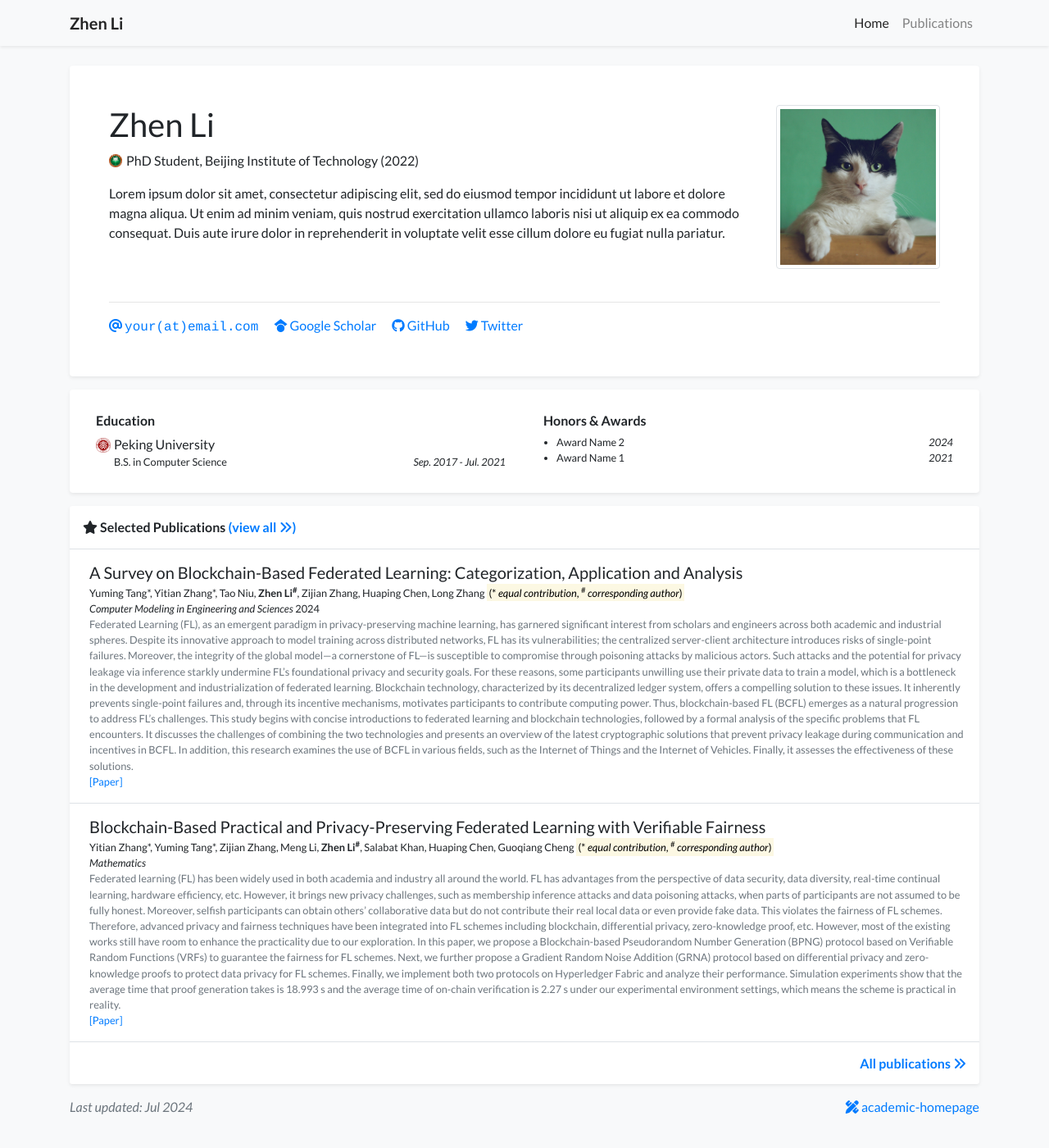
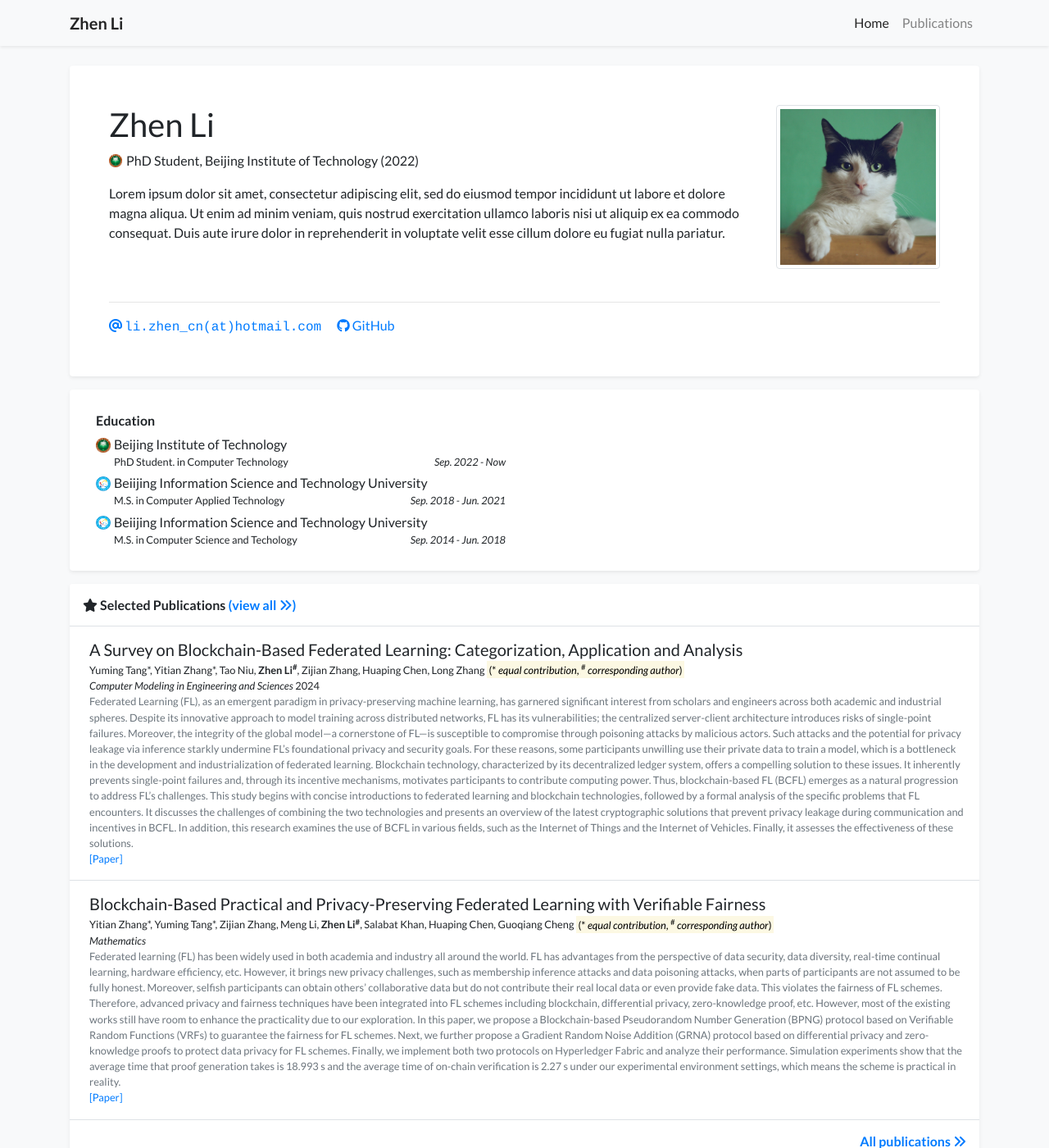
Before and after one commit to Lizhen0797/lizhen0797.github.io, a Jekyll site: the page built from index.html, in a window 1280 px wide and 1400 px high. Shown: the whole window at 82% size. Built offline with Jekyll 4.4.1, drawn with Linux system fonts in a browser that asks for light colours; a style sheet for code colours, icons or effects is not loaded.

Commit message:
update personal information

```diff
--- a/_data/authors.yml
+++ b/_data/authors.yml
@@ -1,5 +1,5 @@
 "Zhen Li":
   bold: true
 
-"Zijian Zhang":
-  url: https://www.google.com/?q=Robert+White
+# "Zijian Zhang":
+#   url: https://www.google.com/?q=Robert+White
--- a/_data/profile.yml
+++ b/_data/profile.yml
@@ -5,11 +5,11 @@ navbar_name: "Zhen Li"
 positions:
   - '<span class="no-break"><img src="assets/images/badges/bit.svg" alt="Beijing Institute of Technology" class="inline-badge"/></span> PhD Student, Beijing Institute of Technology (2022)'
 
-email: "your@email.com"
+email: "li.zhen_cn@hotmail.com"
 # cv_link: link-to-your-cv-file
-gscholar: your_google_scholar_id
-github: your_github_id
-twitter: your_twitter_id
+# gscholar: your_google_scholar_id
+github: https://github.com/Lizhen0797
+# twitter: your_twitter_id
 # wechat_qrcode: assets/images/etc/wechat.jpg
 # wechat_prompt: >-
 #   Please tell me your <strong>name</strong> and <strong>affiliation</strong> (current or past) when adding my wechat. Thanks!
@@ -26,10 +26,20 @@ portrait_caption: >-
   Photo by Manja Vitolic on Unsplash.
 
 education:
-- name: Peking University
-  logo: assets/images/badges/PKU_red.png
-  position: B.S. in Computer Science
-  date: Sep. 2017 - Jul. 2021
+- name: Beijing Institute of Technology
+  logo: assets/images/badges/bit.svg
+  position: PhD Student. in Computer Technology
+  date: Sep. 2022 - Now
+
+- name: Beiijing Information Science and Technology University
+  logo: assets/images/badges/bistu.png
+  position: M.S. in Computer Applied Technology
+  date: Sep. 2018 - Jun. 2021
+
+- name: Beiijing Information Science and Technology University
+  logo: assets/images/badges/bistu.png
+  position: M.S. in Computer Science and Techology
+  date: Sep. 2014 - Jun. 2018
 
 # experience:
 # - name: Peking University
@@ -38,11 +48,11 @@ education:
 #   date: Sep. 2019 - Jul. 2021
 
 
-awards:
-- name: Award Name 2
-  date: 2024
-- name: Award Name 1
-  date: 2021
+# awards:
+# - name: Award Name 2
+#   date: 2024
+# - name: Award Name 1
+#   date: 2021
 
 # Feel free to replace the footer text if you would like to, but I will greatly appreciate it
 # if you keep the link to the template so that more people can benefit from it. Thanks!
```
Also changed, not shown: _publications/2024/2024-pub-flsurvey-cmes.md (+1 -1 lines), assets/images/badges/bistu.png (added).
